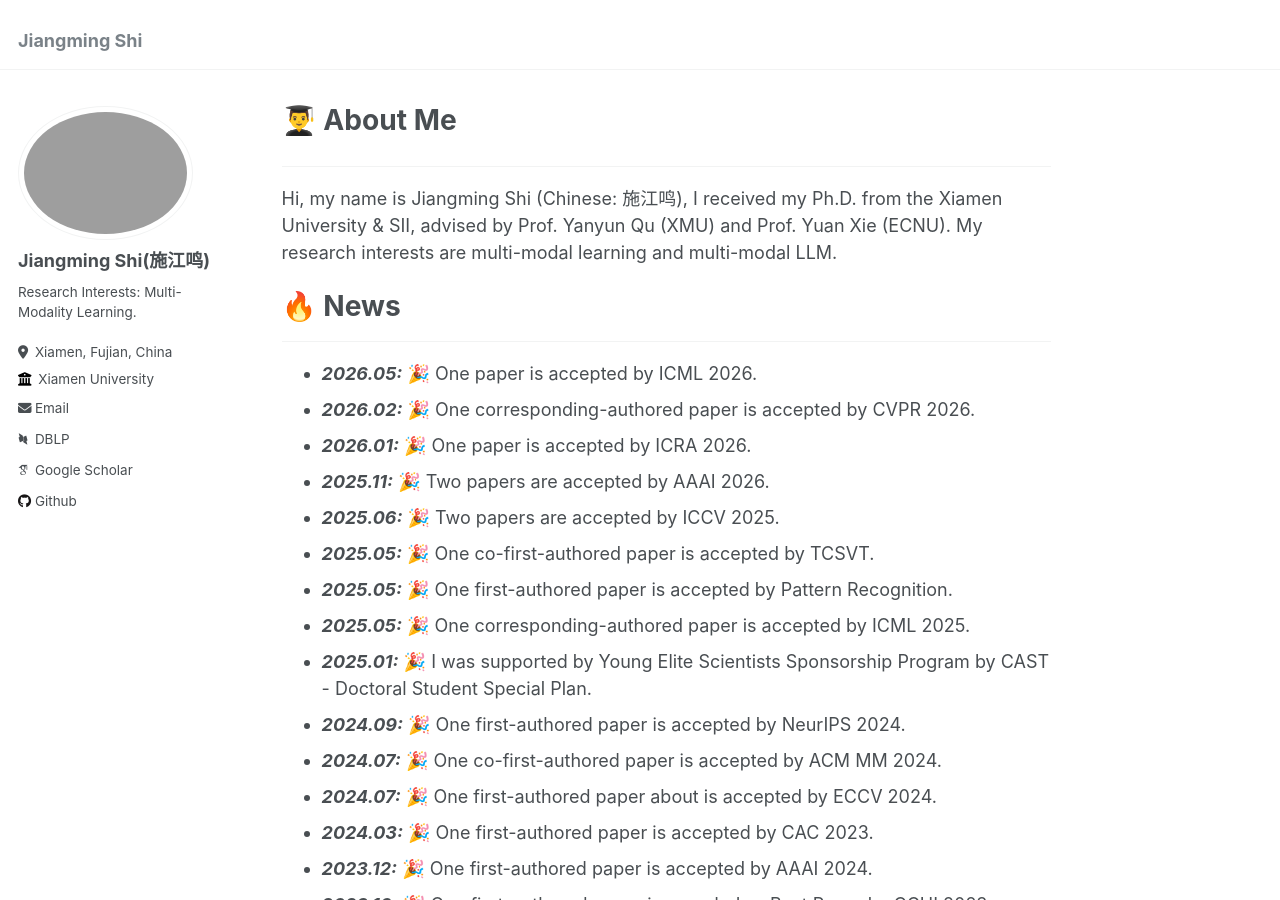
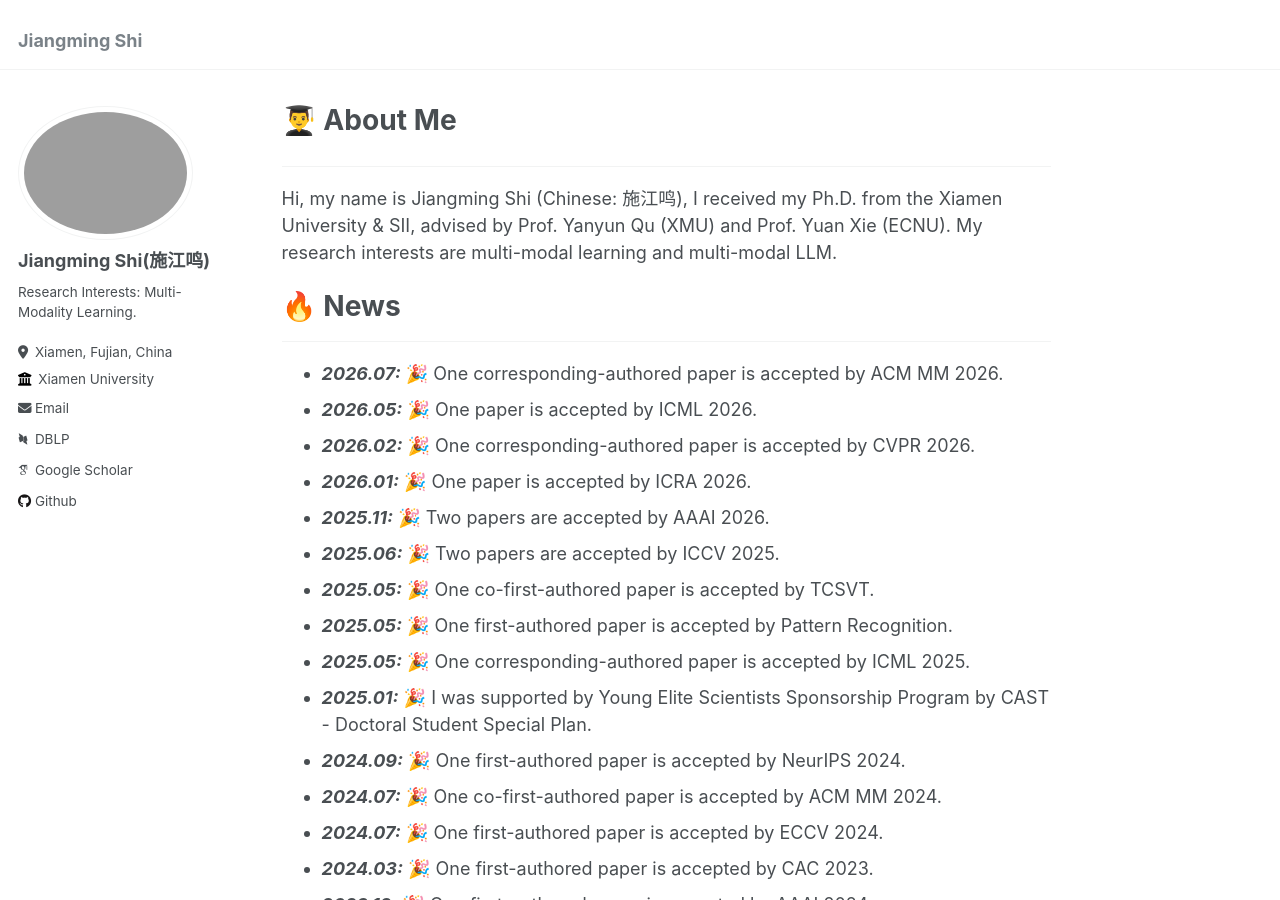
Before and after one commit to shijiangming1/shijiangming1.github.io, a Jekyll site: the page built from _pages/about.md, in a window 1280 px wide and 900 px high. Built offline with Jekyll 4.4.1, drawn with Linux system fonts in a browser that asks for light colours; some web fonts are replaced; some of the changed text lies outside the part shown.

Commit message:
Update about.md

```diff
--- a/_pages/about.md
+++ b/_pages/about.md
@@ -16,6 +16,9 @@ Hi, my name is Jiangming Shi (Chinese: 施江鸣), I received my Ph.D. from the
 ======
 <hr>
 <ul>
+    <li>
+    <strong><i>2026.07:</i></strong> 🎉 One corresponding-authored paper is accepted by ACM MM 2026.
+  </li>
   <li>
     <strong><i>2026.05:</i></strong> 🎉 One paper is accepted by ICML 2026.
   </li>
@@ -50,7 +53,7 @@ Hi, my name is Jiangming Shi (Chinese: 施江鸣), I received my Ph.D. from the
     <strong><i>2024.07:</i></strong> 🎉 One co-first-authored paper is accepted by ACM MM 2024.
   </li>
    <li>
-    <strong><i>2024.07:</i></strong> 🎉 One first-authored paper about is accepted by ECCV 2024.
+    <strong><i>2024.07:</i></strong> 🎉 One first-authored paper is accepted by ECCV 2024.
   </li>
    <li>
     <strong><i>2024.03:</i></strong> 🎉 One first-authored paper is accepted by CAC 2023.
```
Also changed, not shown: other parts of _pages/about.md (+1 -1 lines).
